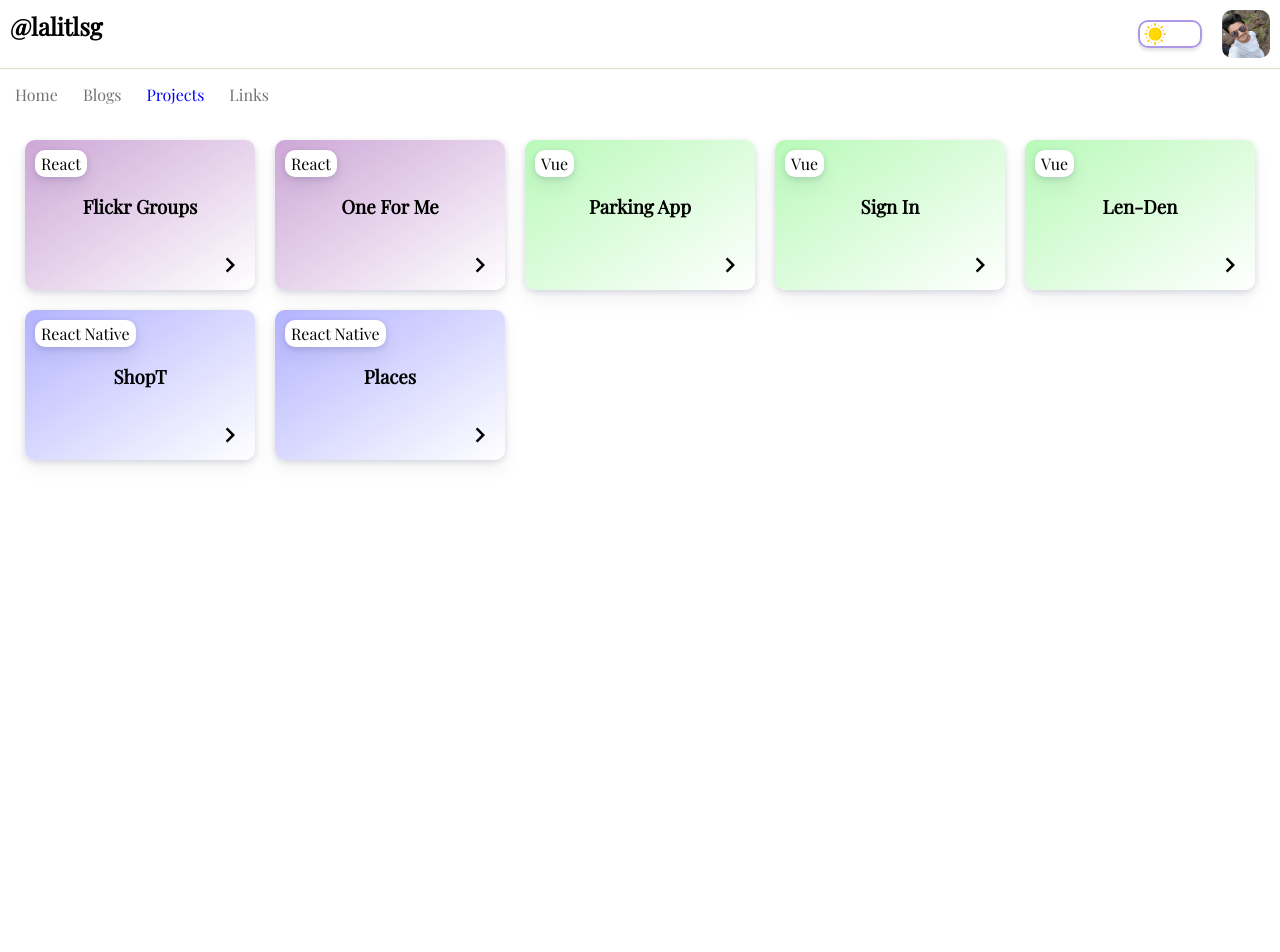
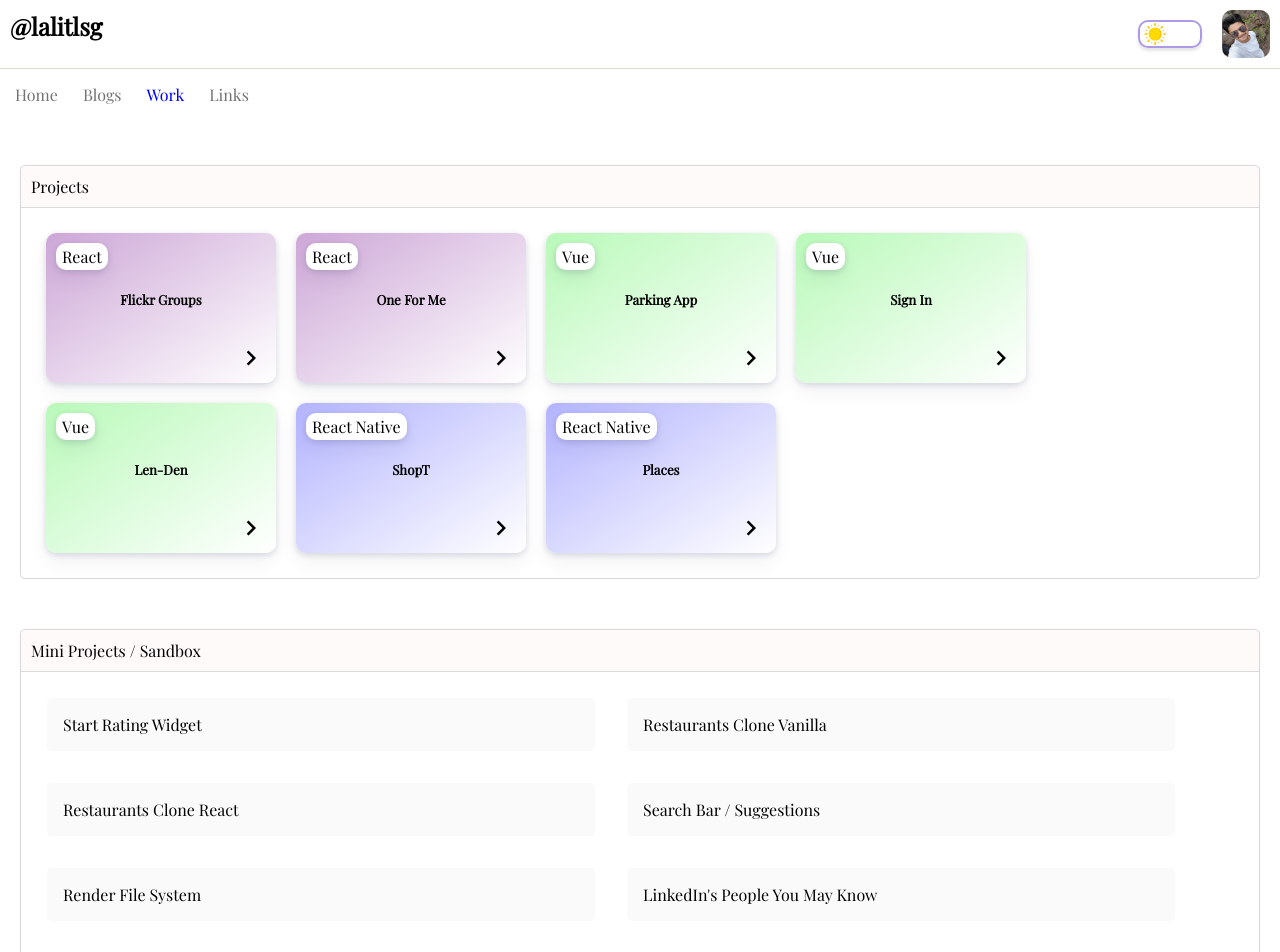
Before and after one commit to lalitlsg/lalitlsg-portfolio, a React (Create React App) app: page /work in a window 1280 px wide. Shown: the top 952 px of the page. Before the commit the page ends 800 px from the top, so only its background shows below. Built offline with nearby package versions, Linux system fonts and the light colour scheme.

Commit message:
mini projects feature added under work

```diff
--- a/src/components/Main/Contents/Links.js
+++ b/src/components/Main/Contents/Links.js
@@ -10,26 +10,33 @@ import StackOverflow from '../../../images/StackOverflow.svg';
 import Hackerrank from '../../../images/Hackerrank.svg';
 import Angellist from '../../../images/Angellist.svg';
 import GitHub from '../../../images/GitHub.svg';
-// import Leetcode from "../../../images/LeetCode.png";
+import Leetcode from '../../../images/LeetCode.png';
+import GeeksForGeeks from '../../../images/geeksforgeeks.png';
 
 const links = [
-  {
-    id: 1,
-    img: Instagram,
-    link: 'https://www.instagram.com/lalits_17/',
-    name: 'Instagram',
-  },
-  {
-    id: 2,
-    img: Facebook,
-    link: 'https://www.facebook.com/lalitlsg17/',
-    name: 'Facebook',
-  },
   {
     id: 3,
     img: Linkedin,
     link: 'https://www.linkedin.com/in/lalit-garghate/',
     name: 'Linkedin',
+  },
+  {
+    id: 12,
+    img: Leetcode,
+    link: 'https://leetcode.com/lalitlsg/',
+    name: 'LeetCode',
+  },
+  {
+    id: 10,
+    img: Hackerrank,
+    link: 'https://www.hackerrank.com/lalit_garghate1',
+    name: 'HackerRank',
+  },
+  {
+    id: 11,
+    img: GeeksForGeeks,
+    link: 'https://auth.geeksforgeeks.org/user/lalitgarghate/profile',
+    name: 'GeeksForGeeks',
   },
   {
     id: 4,
@@ -55,12 +62,7 @@ const links = [
     link: 'https://github.com/lalitlsg',
     name: 'GitHub',
   },
-  {
-    id: 10,
-    img: Hackerrank,
-    link: 'https://www.hackerrank.com/lalit_garghate1',
-    name: 'HackerRank',
-  },
+
   {
     id: 9,
     img: Angellist,
@@ -73,12 +75,19 @@ const links = [
     link: 'https://stackoverflow.com/users/11844605/lalit-garghate',
     name: 'StackOverflow',
   },
-  // {
-  //   id: 8,
-  //   img: Leetcode,
-  //   link: "https://leetcode.com/lalitlsg/",
-  //   name: "LeetCode",
-  // },
+
+  {
+    id: 1,
+    img: Instagram,
+    link: 'https://www.instagram.com/lalits_17/',
+    name: 'Instagram',
+  },
+  {
+    id: 2,
+    img: Facebook,
+    link: 'https://www.facebook.com/lalitlsg17/',
+    name: 'Facebook',
+  },
 ];
 
 const LinksWrapper = styled.div`
--- /dev/null
+++ b/src/components/Main/Contents/work/Sandbox.js
@@ -0,0 +1,29 @@
+import React from 'react';
+import { SAND_BOXES } from '../../../../data/sandboxes';
+import { MdKeyboardArrowRight } from 'react-icons/md';
+
+import { StyledSandboxContainer, StyledSingleSandbox, StyledArrowRight } from '../../../../styles/WorkStyle';
+
+const handleSandboxClick = (e) => {
+  const { url } = e.target.dataset;
+  if (url) {
+    window.open(url, '_blank');
+  }
+};
+
+const Sandbox = () => {
+  return (
+    <StyledSandboxContainer>
+      {SAND_BOXES.map((s) => (
+        <StyledSingleSandbox key={s.id} href={s.url} target="_blank">
+          <span>{s.name}</span>
+          <StyledArrowRight>
+            <MdKeyboardArrowRight />
+          </StyledArrowRight>
+        </StyledSingleSandbox>
+      ))}
+    </StyledSandboxContainer>
+  );
+};
+
+export default Sandbox;
--- /dev/null
+++ b/src/components/Main/Contents/work/Work.js
@@ -0,0 +1,20 @@
+import React from 'react';
+import { StyledBackground } from '../../../../styles/HomeStyles';
+import HomeCard from '../home-contents/HomeCard';
+import Projects from './Projects';
+import Sandbox from './Sandbox';
+
+const Work = () => {
+  return (
+    <StyledBackground>
+      <HomeCard header={'Projects'}>
+        <Projects />
+      </HomeCard>
+      <HomeCard header={'Mini Projects / Sandbox'}>
+        <Sandbox />
+      </HomeCard>
+    </StyledBackground>
+  );
+};
+
+export default Work;
--- a/src/components/Main/Main.js
+++ b/src/components/Main/Main.js
@@ -5,7 +5,7 @@ import Home from './Contents/Home';
 import Loading from './Contents/Loading';
 
 const Blogs = lazy(() => import('./Contents/Blogs'));
-const Work = lazy(() => import('./Contents/Work'));
+const Work = lazy(() => import('./Contents/work/Work'));
 const Links = lazy(() => import('./Contents/Links'));
 
 const MainContent = styled.main`
--- a/src/components/menu/Menu.js
+++ b/src/components/menu/Menu.js
@@ -40,7 +40,7 @@ function Menu({ dark }) {
           <MenuItem>Blogs</MenuItem>
         </RouterLink>
         <RouterLink to="/work" dark={dark}>
-          <MenuItem>Projects</MenuItem>
+          <MenuItem>Work</MenuItem>
         </RouterLink>
         <RouterLink to="/links" dark={dark}>
           <MenuItem>Links</MenuItem>
--- /dev/null
+++ b/src/data/sandboxes.js
@@ -0,0 +1,37 @@
+export const SAND_BOXES = [
+  {
+    id: 'start-widget',
+    name: 'Start Rating Widget',
+    url: 'https://r5lndg.csb.app/',
+  },
+  {
+    id: 'rest-clone-vanilla',
+    name: 'Restaurants Clone Vanilla',
+    url: 'https://qe8xni.csb.app/',
+  },
+  {
+    id: 'rest-clone-react',
+    name: 'Restaurants Clone React',
+    url: 'https://twn00c.csb.app/',
+  },
+  {
+    id: 'search-bar',
+    name: 'Search Bar / Suggestions',
+    url: 'https://9gqsyy.csb.app/',
+  },
+  {
+    id: 'render-filesystem',
+    name: 'Render File System',
+    url: 'https://nsi8t7.csb.app/',
+  },
+  {
+    id: 'linked-pymk',
+    name: "LinkedIn's People You May Know",
+    url: 'https://xpym5c.csb.app/',
+  },
+  {
+    id: 'img-tooltip',
+    name: 'Image Tooltip',
+    url: 'https://j4kdxj.csb.app/',
+  },
+];
--- /dev/null
+++ b/src/styles/WorkStyle.js
@@ -0,0 +1,52 @@
+import styled from 'styled-components';
+
+// Mini Projects / Sandbox styles
+
+export const StyledSandboxContainer = styled.section`
+  padding: 10px;
+  display: flex;
+  flex-wrap: wrap;
+`;
+
+export const StyledSingleSandbox = styled.a`
+  background-color: #fafafa;
+  margin: 1rem;
+  padding: 1rem;
+  border-radius: 5px;
+  width: 45%;
+  cursor: pointer;
+  display: flex;
+  align-items: center;
+  justify-content: space-between;
+  &:hover {
+    background-color: #f0f0f0;
+  }
+  &:active,
+  &:focus,
+  &:visited,
+  &:link {
+    text-decoration: none;
+    color: inherit;
+  }
+  @media screen and (max-width: 750px) {
+    height: min-content;
+    width: 100%;
+  }
+`;
+
+export const StyledArrowRight = styled.span`
+  display: flex;
+  justify-content: center;
+  align-items: center;
+  opacity: 0;
+  transition: all 0.5s;
+
+  ${StyledSingleSandbox}:hover & {
+    transform: translateX(0.5rem);
+    opacity: 1;
+  }
+
+  @media screen and (max-width: 750px) {
+    opacity: 1;
+  }
+`;
```
Also changed, not shown: src/components/Main/Contents/work/Projects.js (renamed from src/components/Main/Contents/Work.js, +4 -4 lines), src/images/geeksforgeeks.png (added).
